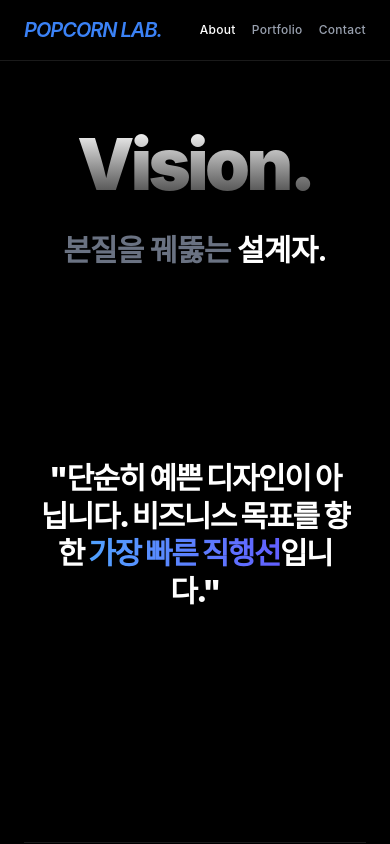
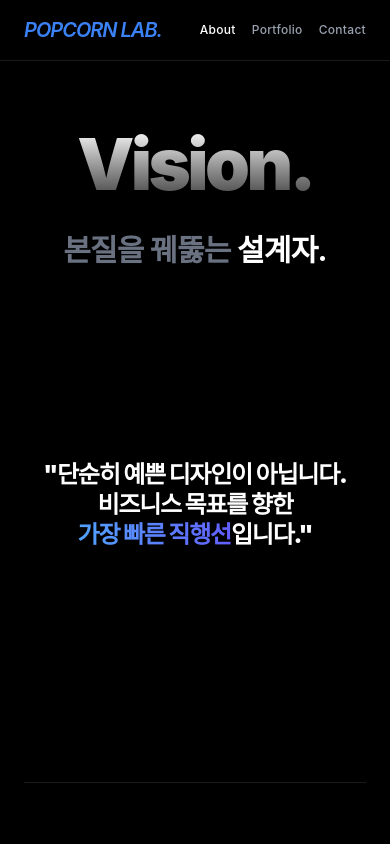
Before and after one commit to POPCORNLAB/TEST1, a Next.js app: page /about in a window 390 px wide. Shown: the top 844 px of the page. Built offline with nearby package versions, Linux system fonts and the light colour scheme; a web font is replaced by a local one.

Commit message:
Split About headline into two lines on tablet and desktop
Co-Authored-By: Claude Opus 5.5 <noreply@anthropic.com>
Claude-Session: https://claude.ai/code/session_018JF4H9aUDMuKnCchXGFecK

```diff
--- a/app/about/page.tsx
+++ b/app/about/page.tsx
@@ -30,9 +30,9 @@ export default function About() {
           transition={{ duration: 1.2, ease: [0.16, 1, 0.3, 1] }}
           className="max-w-5xl mx-auto text-center mb-48 px-4"
         >
-          <h2 className="text-3xl md:text-6xl font-black tracking-tighter leading-tight text-white mb-10">
-            "단순히 예쁜 디자인이 아닙니다. <br className="hidden md:block"/>
-            비즈니스 목표를 향한 <span className="text-transparent bg-clip-text bg-gradient-to-r from-blue-400 to-indigo-500">가장 빠른 직행선</span>입니다."
+          <h2 className="text-2xl md:text-[2rem] lg:text-5xl font-black tracking-tighter leading-tight text-white mb-10 break-keep">
+            <span className="block">"단순히 예쁜 디자인이 아닙니다.</span>
+            <span className="block">비즈니스 목표를 향한 <span className="whitespace-nowrap text-transparent bg-clip-text bg-gradient-to-r from-blue-400 to-indigo-500">가장 빠른 직행선</span>입니다."</span>
           </h2>
         </motion.section>
 
```
